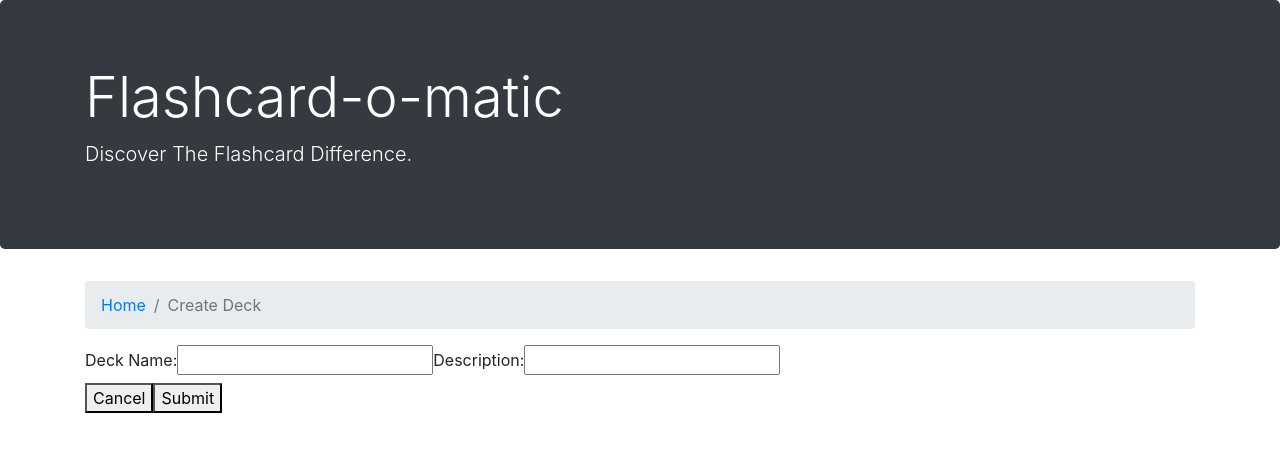
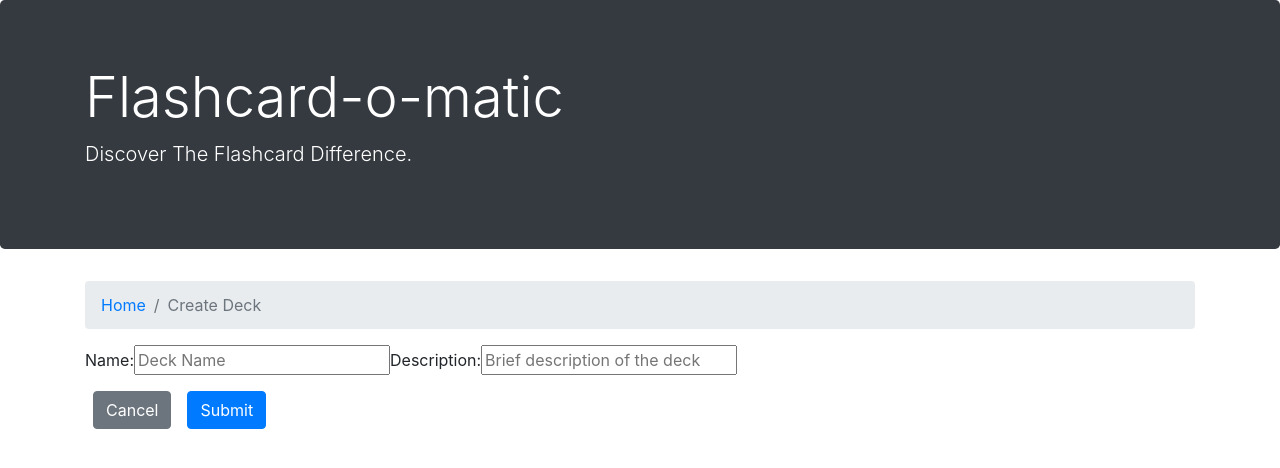
Before and after one commit to imanitaylor/Project-Flashcards, a React (Create React App) app: page /decks/new in a window 1280 px wide. Shown: the top 468 px of the page. Built offline with nearby package versions, Linux system fonts and the light colour scheme; a web font is replaced by a local one.

Commit message:
cancel and submit buttons created and linked

```diff
--- a/src/CreateDeck.js
+++ b/src/CreateDeck.js
@@ -1,5 +1,5 @@
 import React, { useState } from "react";
-import { Link } from "react-router-dom";
+import { Link, useHistory, useParams } from "react-router-dom";
 
 /*
 // allows the user to create a new deck
@@ -9,8 +9,8 @@ import { Link } from "react-router-dom";
 -A form is shown with the appropriate fields for creating a new deck.
 -The name field is an <input> field of type text.
 -The description field is a <textarea> field that can be multiple lines of text.
-If the user clicks "submit", the user is taken to the Deck screen.
-If the user clicks "cancel", the user is taken to the Home screen.
+-If the user clicks "submit", the user is taken to the Deck screen.
+-If the user clicks "cancel", the user is taken to the Home screen.
 Create better layout, to match layout of example
 Make the description area multiple rows
 */
@@ -19,6 +19,7 @@ function CreateDeck() {
   const initialFormState = { name: "", description: "" };
   // useState to handle the change when inputting into the fields
   const [formData, setFormData] = useState({...initialFormState});
+    const history = useHistory();
 
   const handleChange = ({ target }) => {
     setFormData({
@@ -33,7 +34,6 @@ function CreateDeck() {
     console.log("Submitted:", formData);
     setFormData({ ...initialFormState });
 };
-
 
 
   return (
@@ -57,11 +57,12 @@ function CreateDeck() {
       <div>
         <form onSubmit={handleSubmit}>
           <label htmlFor="name">
-            Deck Name:
+            Name:
             <input
               id="name"
               type="text"
               name="name"
+              placeholder="Deck Name"
               onChange={handleChange}
               value={formData.name}
             />
@@ -72,13 +73,14 @@ function CreateDeck() {
               id="description"
               type="textarea"
               name="description"
+              placeholder="Brief description of the deck"
               onChange={handleChange}
               value={formData.description}
             />
           </label>
           <div>
-          <button type="button">Cancel</button>
-          <button type="submit">Submit</button>
+          <button type="button" className="btn btn-secondary m-2" onClick={() => history.push("/")}>Cancel</button>
+          <button type="submit" className="btn btn-primary m-2" onClick={() => history.push("/decks/:deckId")}>Submit</button>
 
           </div>
         </form>
```
